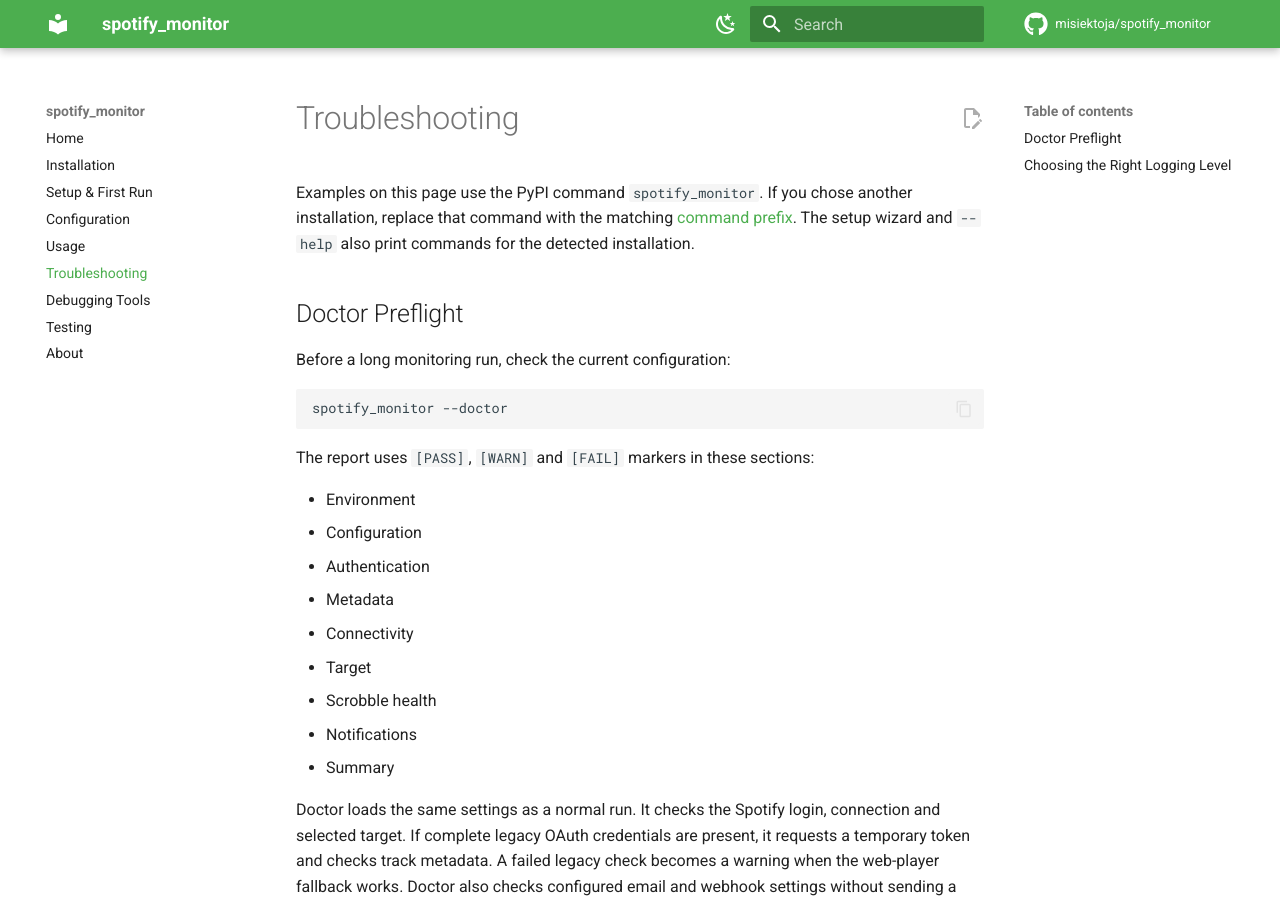
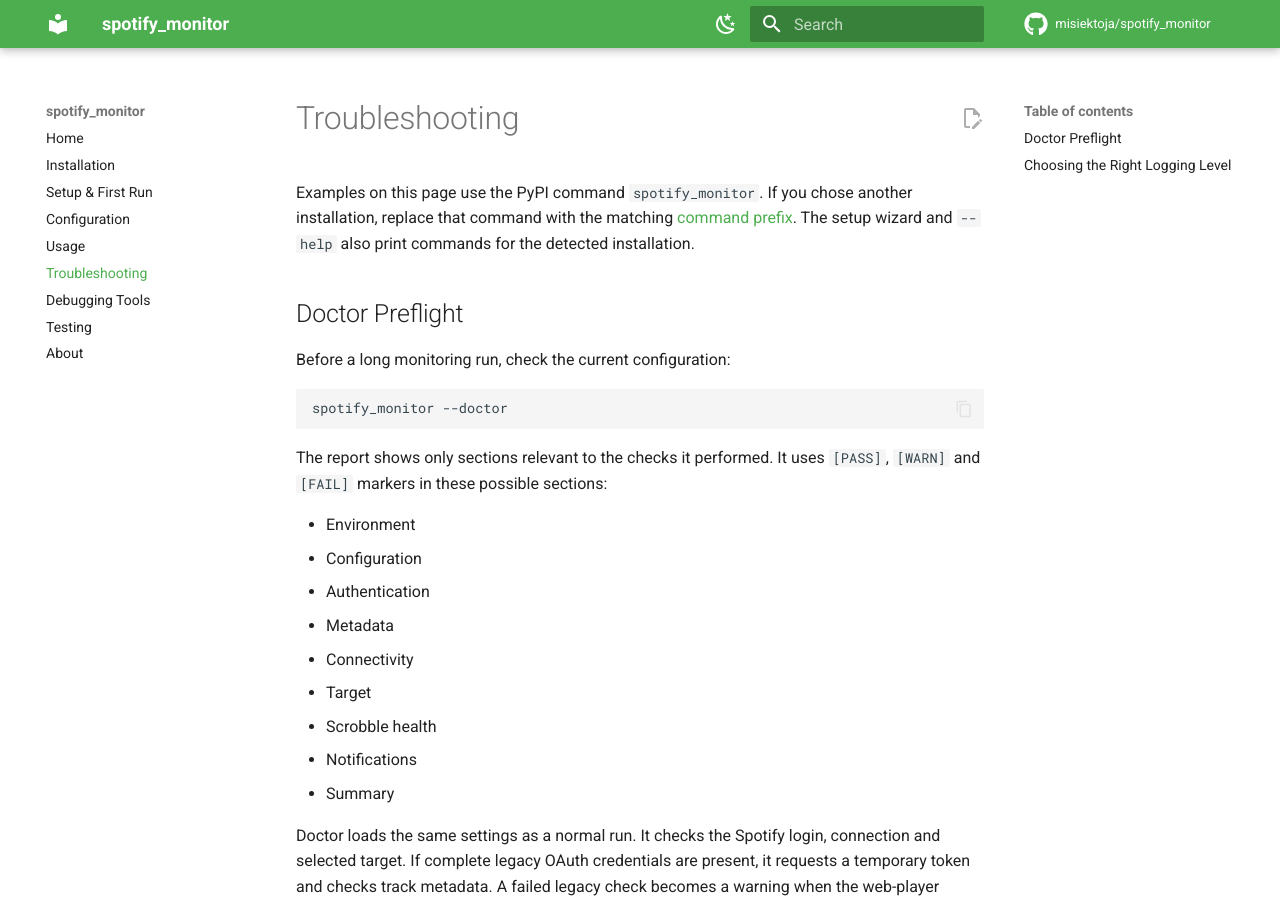
Before and after one commit to misiektoja/spotify_monitor, an MkDocs documentation site: the page built from docs/troubleshooting.md, in a window 1280 px wide and 900 px high. Built offline with MkDocs 1.6.1 and Material for MkDocs 9.7.7, drawn with Linux system fonts in a browser that asks for light colours; comment, search, counter and statistics services are not loaded.

Commit message:
docs(troubleshooting): explain relevant Doctor sections

````diff
--- a/docs/troubleshooting.md
+++ b/docs/troubleshooting.md
@@ -11,7 +11,7 @@
 spotify_monitor --doctor
 ```
 
-The report uses `[PASS]`, `[WARN]` and `[FAIL]` markers in these sections:
+The report shows only sections relevant to the checks it performed. It uses `[PASS]`, `[WARN]` and `[FAIL]` markers in these possible sections:
 
 * Environment
 * Configuration
````
